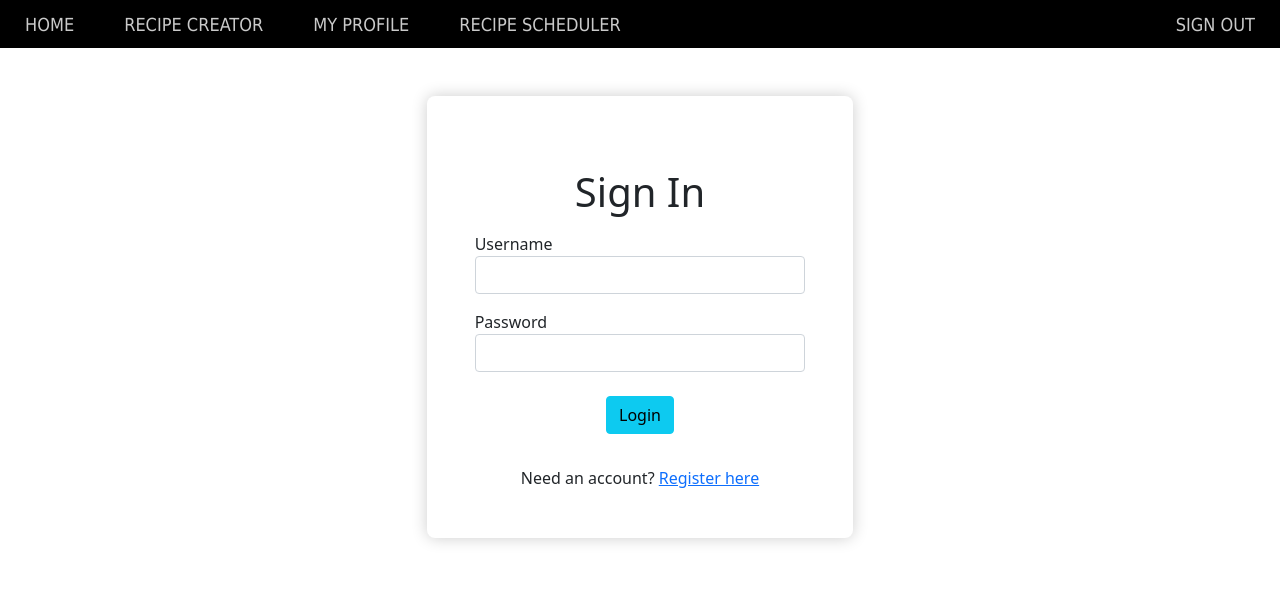
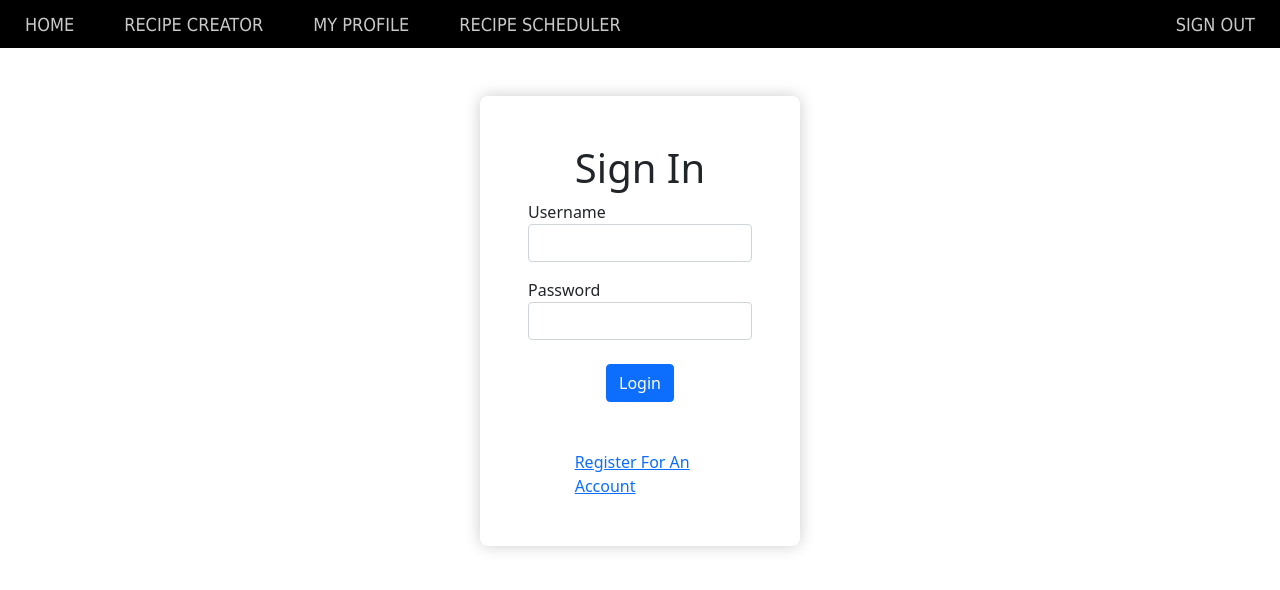
Before and after one commit to temidosu/DB-GUI-Wed-1, a React (Create React App) app in the folder frontend/: page /login in a window 1280 px wide. Shown: the top 590 px of the page. Built offline with nearby package versions, Linux system fonts and the light colour scheme.

Commit message:
bucnh of changes

```diff
--- a/frontend/package.json
+++ b/frontend/package.json
@@ -16,6 +16,7 @@
 		"react": "^17.0.2",
 		"react-calendar": "^3.5.0",
 		"react-dom": "^17.0.2",
+		"react-hook-form": "^7.20.5",
 		"react-icons": "^4.3.1",
 		"react-native-toggle-element": "^1.0.1",
 		"react-router-dom": "^6.0.2",
--- a/frontend/src/app/Accounts/LoginForm.jsx
+++ b/frontend/src/app/Accounts/LoginForm.jsx
@@ -1,48 +1,50 @@
 import React from 'react';
 import { Navigate } from 'react-router-dom';
-import './accounts.css';
+//import './accounts.css';
 import { AccountRepository } from '../api/accountRepository';
 
 export class LoginForm extends React.Component {
+	constructor(props) {
+		super(props);
+		this.state = {
+			username: "",
+			password: "",
+			invalidCred: false,
+			}
 
-	state = {
-		username: "",
-		password: "",
-		invalidCred: false,
-		jwtValue: "",
 	}
 
 	accountRepository = new AccountRepository();
 
 
 	async testLOL(event) {
-		const response = await this.accountRepository.getProfiles();
-		console.log(response)
+		const data = await this.accountRepository.getProfiles();
+		console.log(data)
+	}
+
+	validation(){
+		return this.state.username.length > 0 && this.state.password.length > 0;
 	}
 
 	async login(event) {
-		// Authenticate user
-
 		event.preventDefault();
 		event.stopPropagation();
-
-		if (!(this.state.username && this.state.password)) {
+		if (!this.validation()) {
 			this.setState({ invalidCred: true });
-			return;
+			return <>
+			<p className="alert alert-danger">Username or password is blank</p>
+		</>;
 		}
 
-		const response = await this.accountRepository.login(this.state.username, this.state.password);
+		const data = await this.accountRepository.login(this.state.username, this.state.password);
 
-		if (!response || response === 'error') {
-			return;
+		if (!data || data === 'error') {
+			return
 		}
 
-		if (response.status) {
-
+		else if (data.status) {
 			sessionStorage.setItem("isAuthenticated", "true");
-			sessionStorage.setItem("userId", response.account.userID);
-			console.log(response.account.userID)
-
+			sessionStorage.setItem("userId", data.account.userID);
 			this.setState({
 				username: "",
 				password: "",
@@ -60,16 +62,14 @@ export class LoginForm extends React.Component {
 		}
 		return (
 			<>
-				<form id="account-form" className="col-sm-9 col-md-7 col-lg-4 mt-5 mx-auto border-0" onSubmit={e => this.login(e)}>
-					<div className="text-center"> </div><br></br>
+				<form id="account-form" className="col-lg-3 mt-5 mx-auto" onSubmit={e => this.login(e)}>
 					<h1 className="text-center">Sign In</h1>
-					<p>{this.state.jwtValue}</p>
 					{this.state.invalidCred &&
 						<p className="alert alert-danger">
 							Invalid username or password
 						</p>}
 					<div className="form-label-group">
-						<label htmlFor="username">Username</label>
+						<label >Username</label>
 						<input
 							type="text"
 							id="username"
@@ -77,7 +77,7 @@ export class LoginForm extends React.Component {
 							value={this.state.username}
 							onChange={e => this.setState({ username: e.target.value })} />
 					</div>
-					<div className="form-label-group mt-3">
+					<div className="form-label-group">
 						<label htmlFor="password">Password</label>
 						<input
 							type="password"
@@ -90,15 +90,14 @@ export class LoginForm extends React.Component {
 					<div id="login-button-container" className="text-center">
 						<button
 							type="submit"
-							className="btn btn-info"
+							className="btn btn-primary"
 							onClick={e => this.login(e)}>
 							Login
 						</button>
 					</div>
 
-					<div id="register-button-container" className="text-center">
-						<span>Need an account? </span>
-						<a href="/register">Register here</a>
+					<div className="col-lg-7 mt-5 mx-auto">
+						<a href="/register">Register For An Account</a>
 					</div>
 				</form>
 			</>
--- a/frontend/src/app/Search/Search.jsx
+++ b/frontend/src/app/Search/Search.jsx
@@ -132,7 +132,7 @@ export class Search extends React.Component {
             this.removeIngredient(ingredient);
         }
 
-		/*let ingredientDataTemp = this.state.data.filter(function(item) {
+		let ingredientDataTemp = this.state.data.filter(function(item) {
 			for (var key in this.state.ingredientsIncluded) {
 				if(item[key].ingredientList.includes(this.state.ingredientsIncluded[key]) === false){
 					return false
@@ -141,7 +141,7 @@ export class Search extends React.Component {
 			return true;
 		  });
 
-		console.log(ingredientDataTemp)*/
+		console.log(ingredientDataTemp)
 
 
 
--- a/frontend/src/app/recipe/ViewRecipe.jsx
+++ b/frontend/src/app/recipe/ViewRecipe.jsx
@@ -31,6 +31,7 @@ export class ViewRecipe extends React.Component {
 			},
 
 			rating: 0,
+			hover: 0,
 			buttonVal: "Save"
 		}
 	}
@@ -45,7 +46,6 @@ export class ViewRecipe extends React.Component {
 
 		const id = sessionStorage.getItem("recipeID")
 		const card = await this.accountRepository.getRecipe(id)
-		console.log(card[0])
 		this.setState({card: card[0]})
 
 		const userId = sessionStorage.getItem("userId")
@@ -107,7 +107,12 @@ export class ViewRecipe extends React.Component {
 						const ratingValue = i + 1;
 						return (
 							<label>
-								<input type="radio" name="rating" value={ratingValue} onClick={() => this.setState({ rating: ratingValue })} />
+								<input type="radio"
+								name="rating"
+								value={ratingValue}
+								onClick={() => this.setState({ rating: ratingValue })}
+								/>
+
 								<FaStar classname="star" color={ratingValue <= this.state.rating ? "#ffc107" : "#e4e5e9"} size={50} />
 							</label>)
 					})
```
Also changed, not shown: frontend/src/app/Accounts/RegisterIngredients.jsx (added, +32 -0 lines), frontend/src/app/common/CompactRecipeCard.jsx (+12 -1 lines), 1 other file (tests, documents, lock files or other folders).
